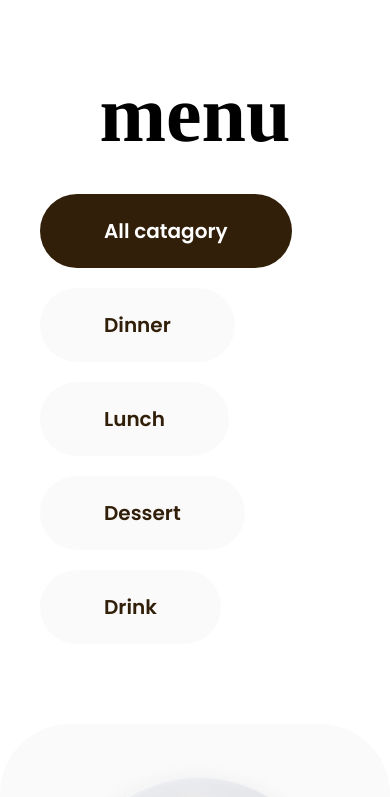
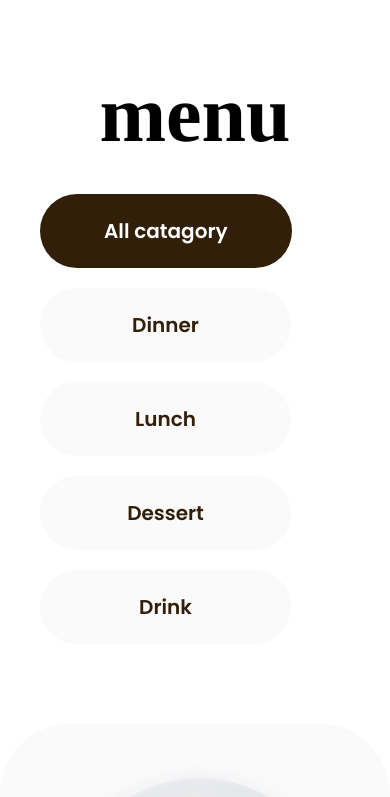
Before and after one commit to mitrofanushkakys/ITALIAN-RESTAURANT, a plain HTML site: page index.html in a window 390 px wide. Shown: the part 2888-3685 px from the top of the page. Drawn offline with Linux system fonts and the light colour scheme.

Commit message:
Update style.css

```diff
--- a/assets/style/style.css
+++ b/assets/style/style.css
@@ -1076,3 +1076,9 @@ button {
     display: block;
   }
 }
+
+@media (max-width:516px) {
+	.menu-buttons button:not(:first-of-type) {
+		width: 251px;
+	}
+}
```
